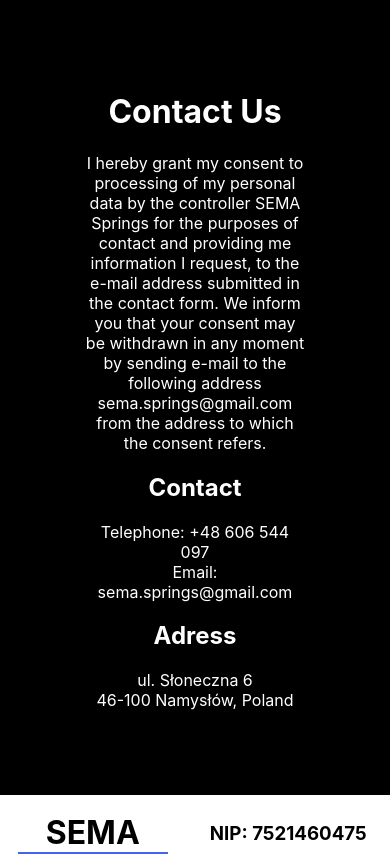
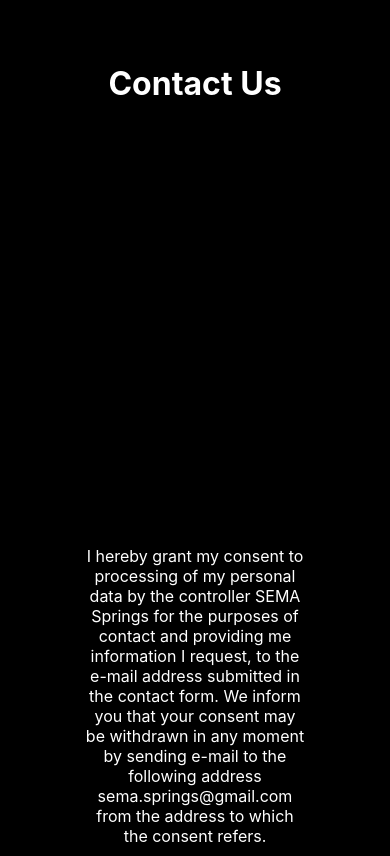
Before and after one commit to jimmeryn/springs-card, a React app: page / in a window 390 px wide. Shown: the part 1100-1956 px from the top of the page. Built offline with nearby package versions, Linux system fonts and the light colour scheme.

Commit message:
Info disp + scroll

```diff
--- a/src/styles/style.css
+++ b/src/styles/style.css
@@ -20,6 +20,7 @@
 html {
   height: 100%;
   margin: 0;
+  scroll-behavior: smooth;
 }
 
 * {
@@ -82,11 +83,33 @@
   padding: 10vh;
   background-color: #000;
   color: #fff;
+  display: flex;
+  flex-direction: column;
+}
+
+.info-inside {
+  display: flex;
+  min-height: 50vh;
+}
+
+.contactForm {
+  width: 60%;
+  height: 100%;
+  display: flex;
+  flex-direction: column;
+}
+
+.contactForm-inside {
+  width: 100%;
+  height: 50vh;
+}
+
+.contactInfo {
+  width: 40%;
 }
 
 .info a {
   color: #fff;
-  text-decoration: none;
 }
 
 .hero {
@@ -182,6 +205,8 @@
   .logo {
     width: 30%;
     min-width: 150px;
+    margin-top: 1%;
+    margin-bottom: 1%;
   }
 
   .hero {
@@ -293,6 +318,19 @@
     padding: 0;
   }
 
+  .info-inside {
+    flex-direction: column;
+  }
+
+  .contactForm {
+    width: 100%;
+    min-height: 40vh;
+  }
+
+  .contactInfo {
+    width: 100%;
+  }
+
   .footer {
     padding: 0;
     margin: 1vh;
```
